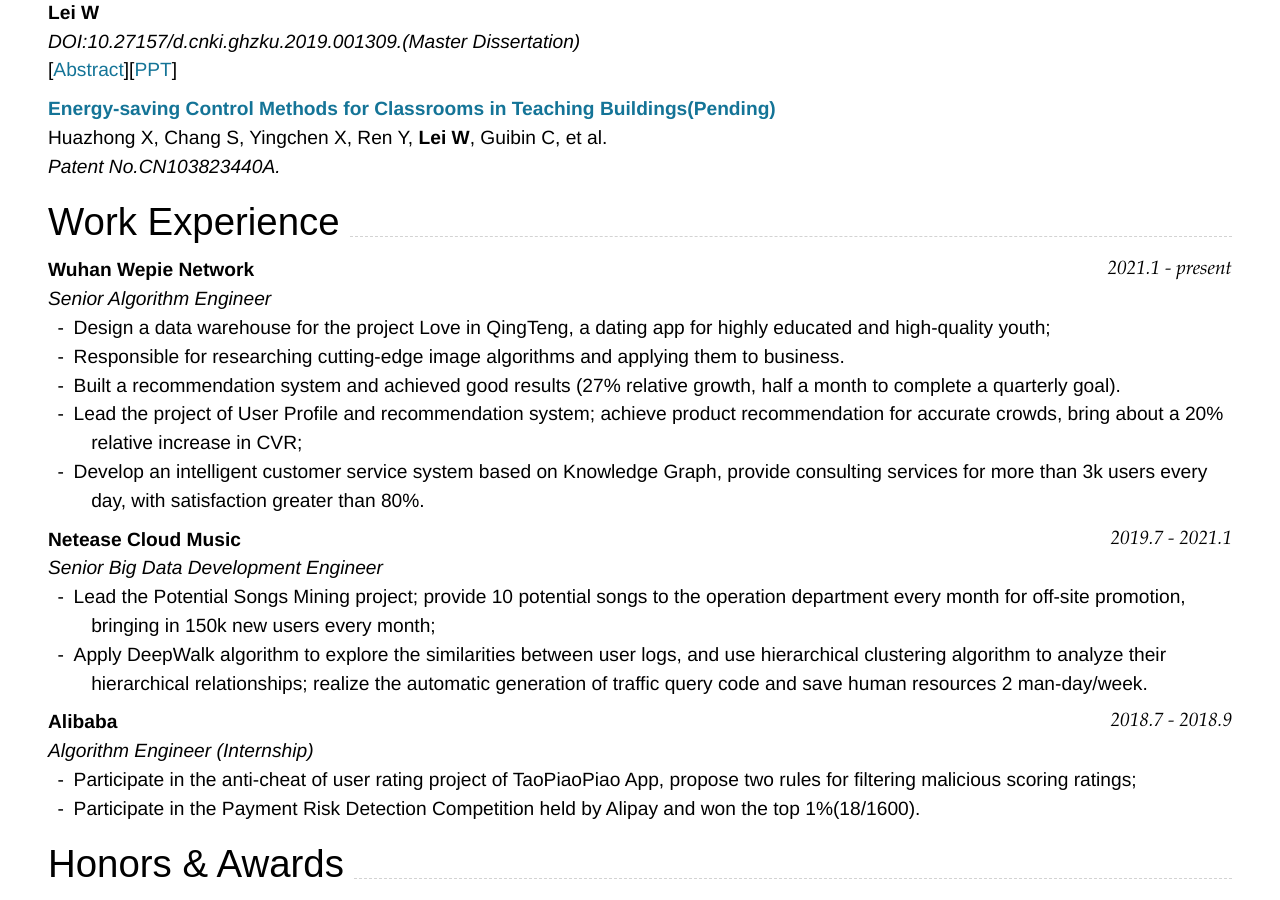
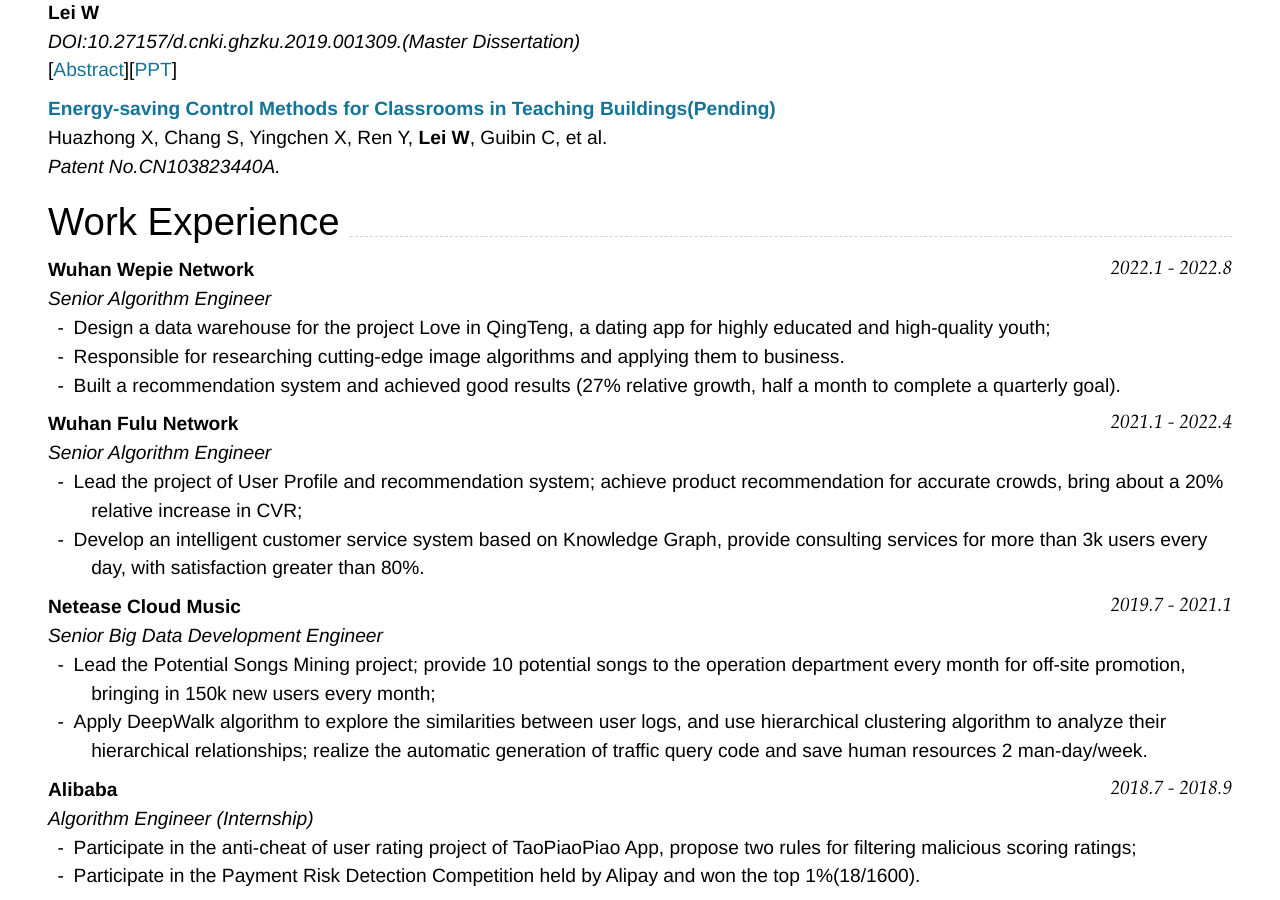
Before and after one commit to Zhuifeng414/wanglei.github.io, a Jekyll site: the page built from index.md, in a window 1280 px wide and 900 px high, scrolled down 864 px. Built offline with Jekyll 4.4.1, drawn with Linux system fonts in a browser that asks for light colours; nearby versions of some CDN libraries.

Commit message:
Update index.md

```diff
--- a/index.md
+++ b/index.md
@@ -62,12 +62,15 @@
 
 ## Work Experience
 
-### **Wuhan Wepie Network** `2021.1 - present`
-
+### **Wuhan Wepie Network** `2022.1 - 2022.8`
 _Senior Algorithm Engineer_<br>
 - Design a data warehouse for the project Love in QingTeng, a dating app for highly educated and high-quality youth;
 - Responsible for researching cutting-edge image algorithms and applying them to business.
 - Built a recommendation system and achieved good results (27% relative growth, half a month to complete a quarterly goal).
+
+### **Wuhan Fulu Network** `2021.1 - 2022.4`
+
+_Senior Algorithm Engineer_<br>
 - Lead the project of User Profile and recommendation system; achieve product recommendation for accurate crowds, bring about a 20% relative increase in CVR;
 - Develop an intelligent customer service system based on Knowledge Graph, provide consulting services for more than 3k users every day, with satisfaction greater than 80%.
 
```
